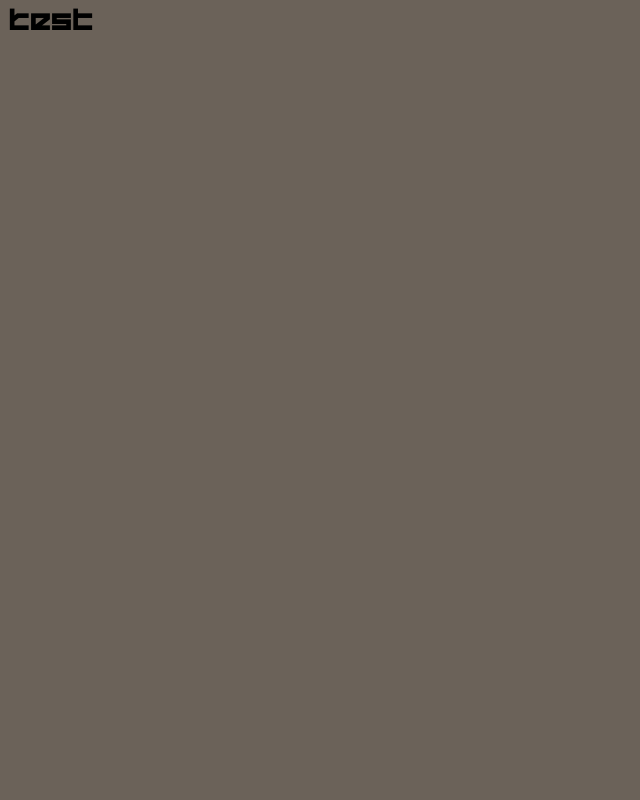
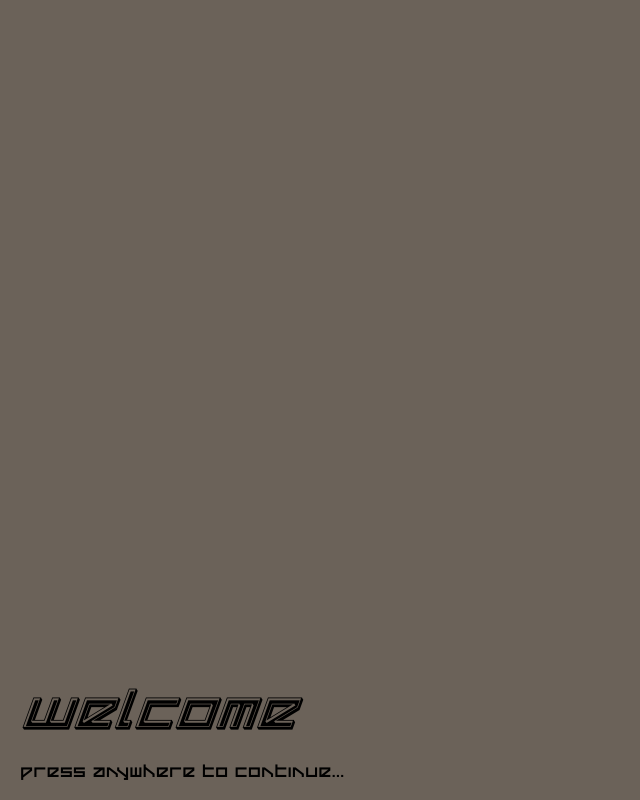
Before and after one commit to sayee3141/sayee3141.github.io, a plain HTML site: page index.html in a window 1280 px wide. Shown: the whole page, without its empty margins (0-640 px from the left). Drawn offline with Linux system fonts and the light colour scheme.

Commit message:
aligned welcome message

```diff
--- /dev/null
+++ b/anim.js
@@ -0,0 +1,4 @@
+document.getElementById('splash').addEventListener('click', function () {
+    document.getElementById('splash').style.display = 'none';
+    document.getElementById('main-content').classList.remove('hidden');
+});
--- a/index.html
+++ b/index.html
@@ -1,15 +1,18 @@
 <html>
 
-    <title>Welcome</title>
+    <title>a thing</title>
     <head>
         <meta charset="UTF-8">
         <link rel="stylesheet" type="text/css" href="main.css">
     </head>
     <body>
-        <h1>Test</h1>
-        <br>
-        <div class="header">
 
+        <div class="fancy-welcome-div">
+            <p>Welcome</p>
         </div>
+        <div class="smallwelc">
+            <p>Press anywhere to continue...</p>
+        </div>
+
     </body>
 </html>
--- a/main.css
+++ b/main.css
@@ -7,9 +7,6 @@
 
 }
 
-
-
-
 @font-face {
     font-family: 'delta_rayregular';
     src: url('deltaray-webfont.woff2') format('woff2'),
@@ -17,6 +14,24 @@
     font-weight: normal;
     font-style: normal;
 
+}
+
+.fancy-welcome-div {
+  font-family: 'delta_ray_bevel_italicregular';
+  position: fixed;
+  bottom:0;
+  left:0;
+  font-size: 60px;
+  padding-left: 20px;
+
+}
+.smallwelc {
+  font-family: 'delta_rayregular';
+  position:fixed;
+  font-size: 20px;
+  padding-left: 20px;
+  bottom:0;
+  left:0;
 }
 body {
   background-color: #6B6259;
```
